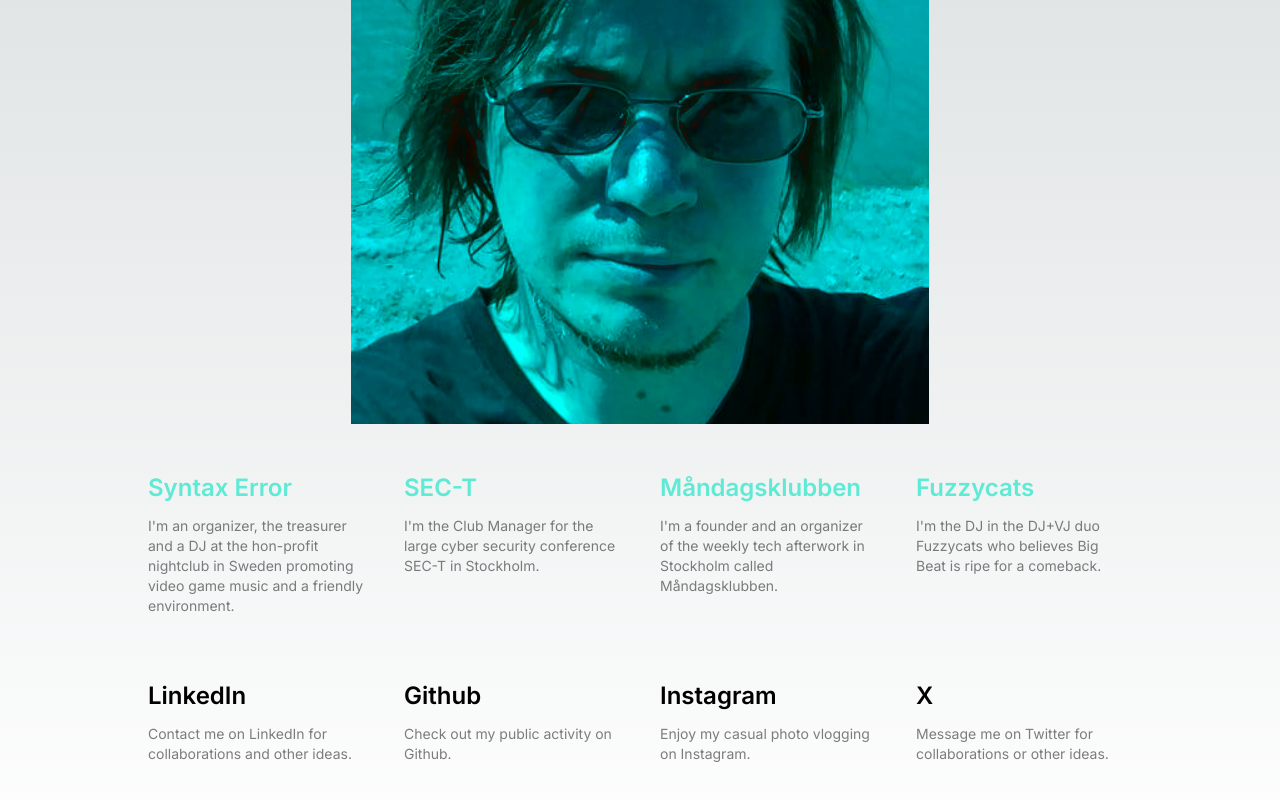
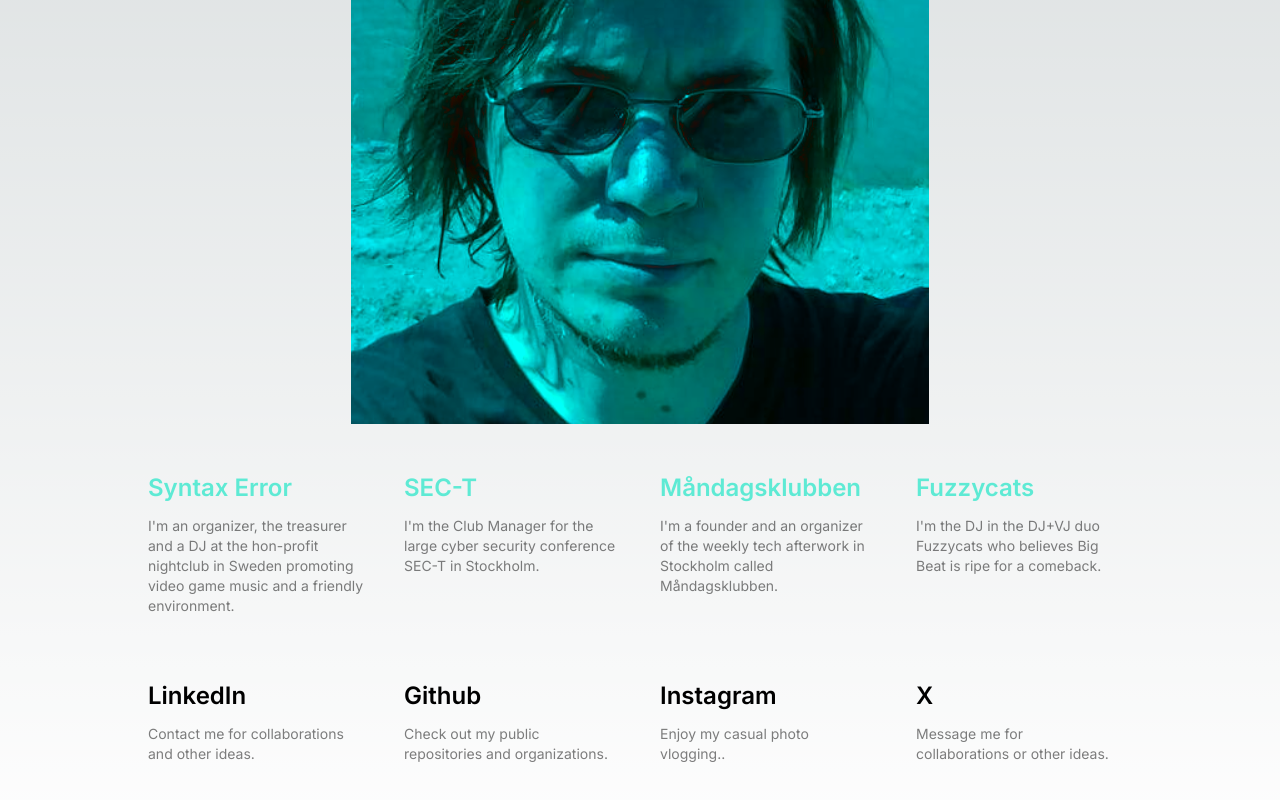
Before and after one commit to duveborn/website, a Next.js app: page / in a window 1280 px wide. Shown: the part 344-1144 px from the top of the page. Built offline with nearby package versions, Linux system fonts and the light colour scheme.

Commit message:
copy updates

```diff
--- a/src/app/page.js
+++ b/src/app/page.js
@@ -83,7 +83,7 @@ export default function Home() {
             LinkedIn
           </h2>
           <p className={`m-0 max-w-[30ch] text-sm opacity-50`}>
-            Contact me on LinkedIn for collaborations and other ideas.
+            Contact me for collaborations and other ideas.
           </p>
         </a>
 
@@ -97,7 +97,7 @@ export default function Home() {
             Github
           </h2>
           <p className={`m-0 max-w-[30ch] text-sm opacity-50`}>
-            Check out my public activity on Github.
+            Check out my public repositories and organizations.
           </p>
         </a>
 
@@ -111,7 +111,7 @@ export default function Home() {
             Instagram
           </h2>
           <p className={`m-0 max-w-[30ch] text-sm opacity-50`}>
-            Enjoy my casual photo vlogging on Instagram.
+            Enjoy my casual photo vlogging..
           </p>
         </a>
 
@@ -125,7 +125,7 @@ export default function Home() {
             X
           </h2>
           <p className={`m-0 max-w-[30ch] text-sm opacity-50 text-balance`}>
-            Message me on Twitter for collaborations or other ideas.
+            Message me for collaborations or other ideas.
           </p>
         </a>
       </div>
```
